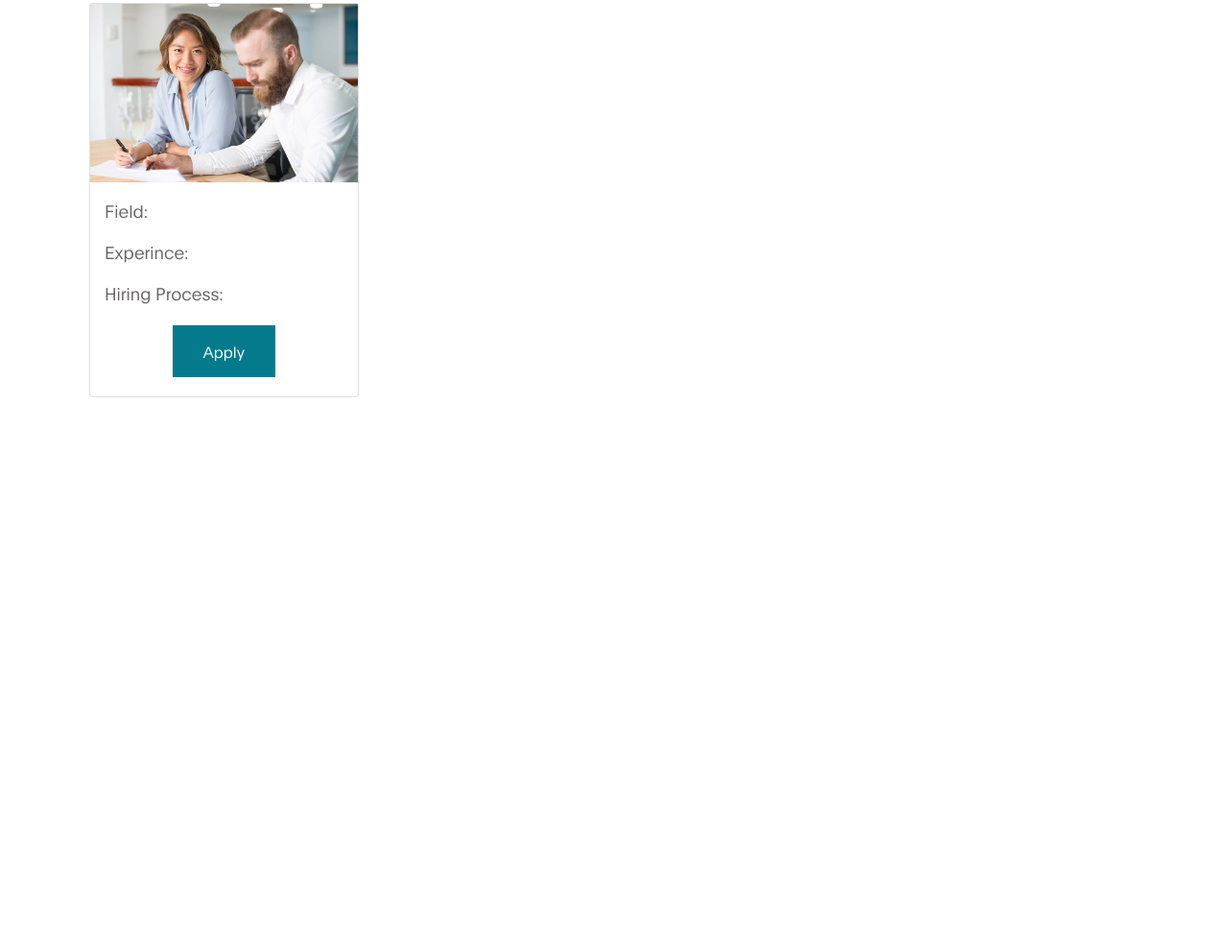
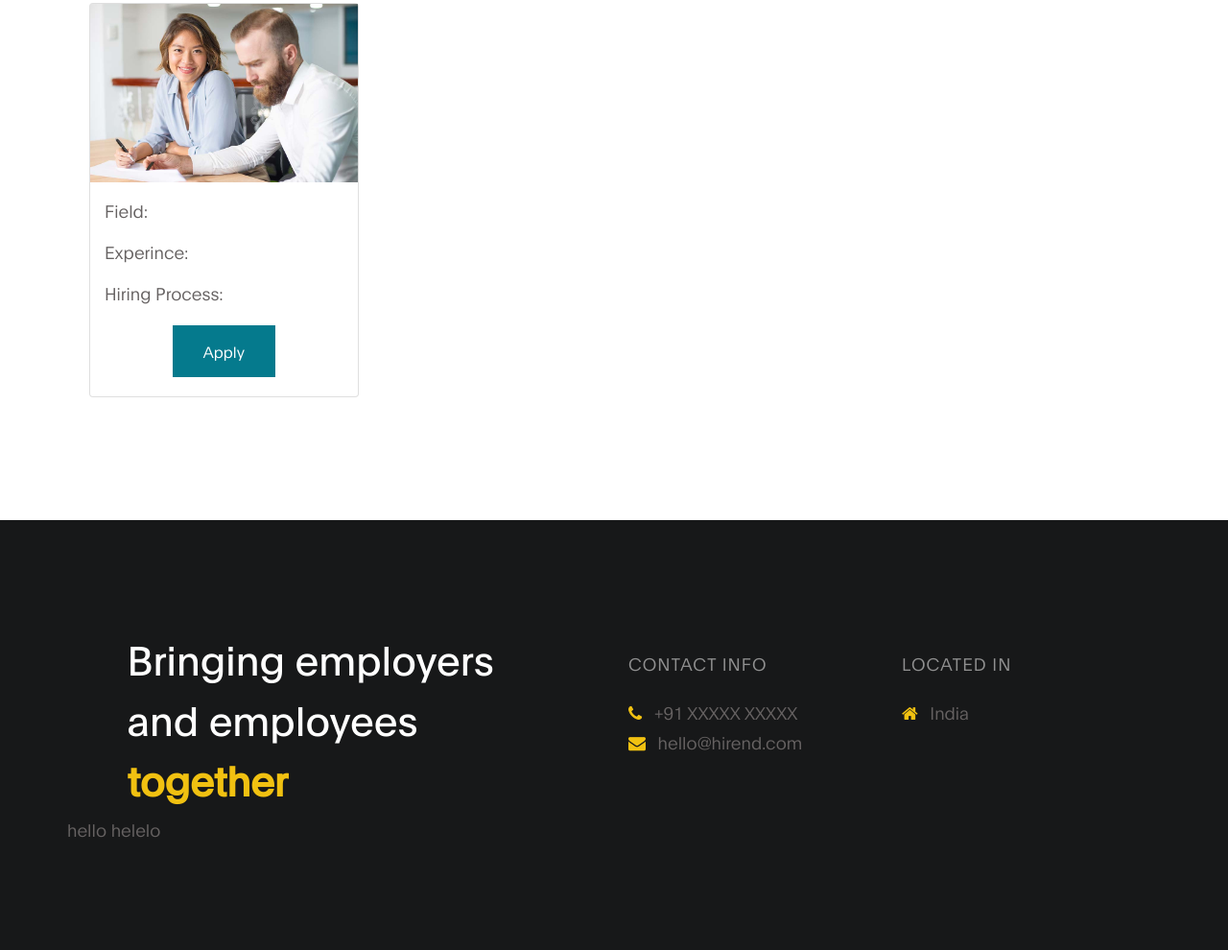
Before and after one commit to Sanjana00/SheHacks_Team-024, a website: page frontend/jobs.html in a window 1280 px wide. Shown: the part 372-1362 px from the top of the page at 96% size. Before the commit the page ends 914 px from the top, so only its background shows below. Drawn offline with Linux system fonts and the light colour scheme.

```diff
--- a/frontend/jobs.html
+++ b/frontend/jobs.html
@@ -88,6 +88,50 @@
      </section>
 
 
+
+     <footer class="site-footer">
+      <div class="container">
+        <div class="row">
+
+          <div class="col-lg-5 mx-lg-auto col-md-8 col-10">
+            <h1 class="text-white" data-aos="fade-up" data-aos-delay="100">Bringing employers and employees <strong>together</strong></h1>
+          </div>
+
+          <div class="col-lg-3 col-md-6 col-12" data-aos="fade-up" data-aos-delay="200">
+            <h4 class="my-4">Contact Info</h4>
+
+            <p class="mb-1">
+              <i class="fa fa-phone mr-2 footer-icon"></i>
+              +91 XXXXX XXXXX
+            </p>
+
+            <p>
+              <a href="#">
+                <i class="fa fa-envelope mr-2 footer-icon"></i>
+                hello@hirend.com
+              </a>
+            </p>
+          </div>
+
+          <div class="col-lg-3 col-md-6 col-12" data-aos="fade-up" data-aos-delay="300">
+            <h4 class="my-4">Located in</h4>
+
+            <p class="mb-1">
+              <i class="fa fa-home mr-2 footer-icon"></i>
+              India
+            </p>
+          </div>
+
+
+          <p id="demo">hello helelo</p>
+
+
+
+        </div>
+      </div>
+    </footer>
+
+
 	 <script>
 	      var s = console.log(localStorage.getItem("jobs"));
         var obj = JSON.parse(s);
```
